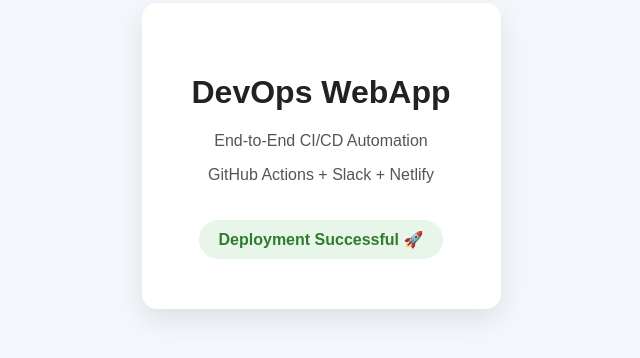
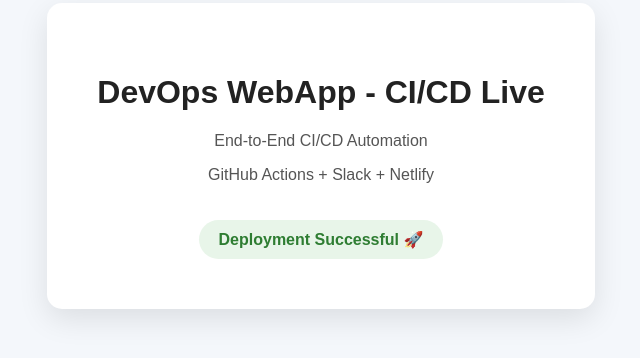
Before and after one commit to ChlorineFlow/devops-webapp, a website: page index.html in a window 1280 px wide. Shown: the part 244-602 px from the top of the page, without its empty margins (319-959 px from the left). Drawn offline with Linux system fonts and the light colour scheme.

Commit message:
Update DevOps WebApp

```diff
--- a/index.html
+++ b/index.html
@@ -47,7 +47,7 @@
 <body>
 
     <div class="container">
-        <h1>DevOps WebApp</h1>
+        <h1>DevOps WebApp - CI/CD Live</h1>
 
         <p>End-to-End CI/CD Automation</p>
 
```
